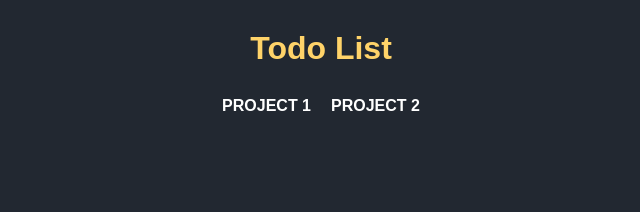
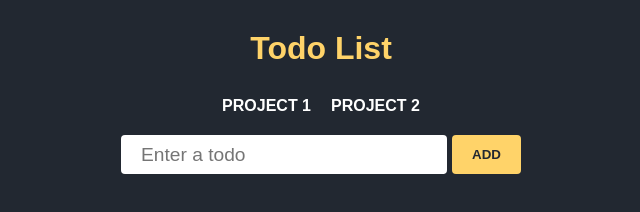
Before and after one commit to anasommer/TOP-todo-app, a website built with webpack: page src/index.html in a window 1280 px wide. Shown: the whole page, without its empty margins (319-959 px from the left). Built offline with nearby package versions, Linux system fonts and the light colour scheme.

Commit message:
styled input for todo and the button

```diff
--- a/src/index.html
+++ b/src/index.html
@@ -13,5 +13,9 @@
         <li><a href="#">Project 2</a></li>
       </ul>
     </nav>
+    <div class="container">
+      <input type="text" id="todo" placeholder="Enter a todo" />
+      <button id="add-todo-btn">Add</button>
+    </div>
   </body>
 </html>
--- a/src/main.js
+++ b/src/main.js
@@ -1,5 +1,6 @@
 import './style.css';
 
+// Create a UI for the project
 // Create a Todo list app using js modules
 // Show the list of Todos if there are any stored in the localStorage
 // Show the projects if there are any as tabs like in restaurant app
--- a/src/style.css
+++ b/src/style.css
@@ -6,7 +6,7 @@
 
 body {
   margin: 30px auto;
-  max-width: 1000px;
+  max-width: 400px;
   text-align: center;
   font-family: Arial, Helvetica, sans-serif;
   background: #222831;
@@ -38,3 +38,34 @@ h1 {
   text-decoration: underline;
   color: #ffd369;
 }
+
+.container {
+  margin-top: 20px;
+  display: flex;
+  align-items: stretch;
+}
+
+#todo {
+  flex: 1;
+  padding: 8px 20px;
+  border-radius: 4px;
+  border: none;
+  font-size: 1.2rem;
+  margin-right: 5px;
+}
+
+#add-todo-btn {
+  flex: 0;
+  cursor: pointer;
+  border: none;
+  padding: 12px 20px;
+  border-radius: 4px;
+  background-color: #ffd369;
+  color: #222831;
+  text-transform: uppercase;
+  font-weight: bold;
+}
+
+#add-todo-btn:hover {
+  color: #fff;
+}
```
